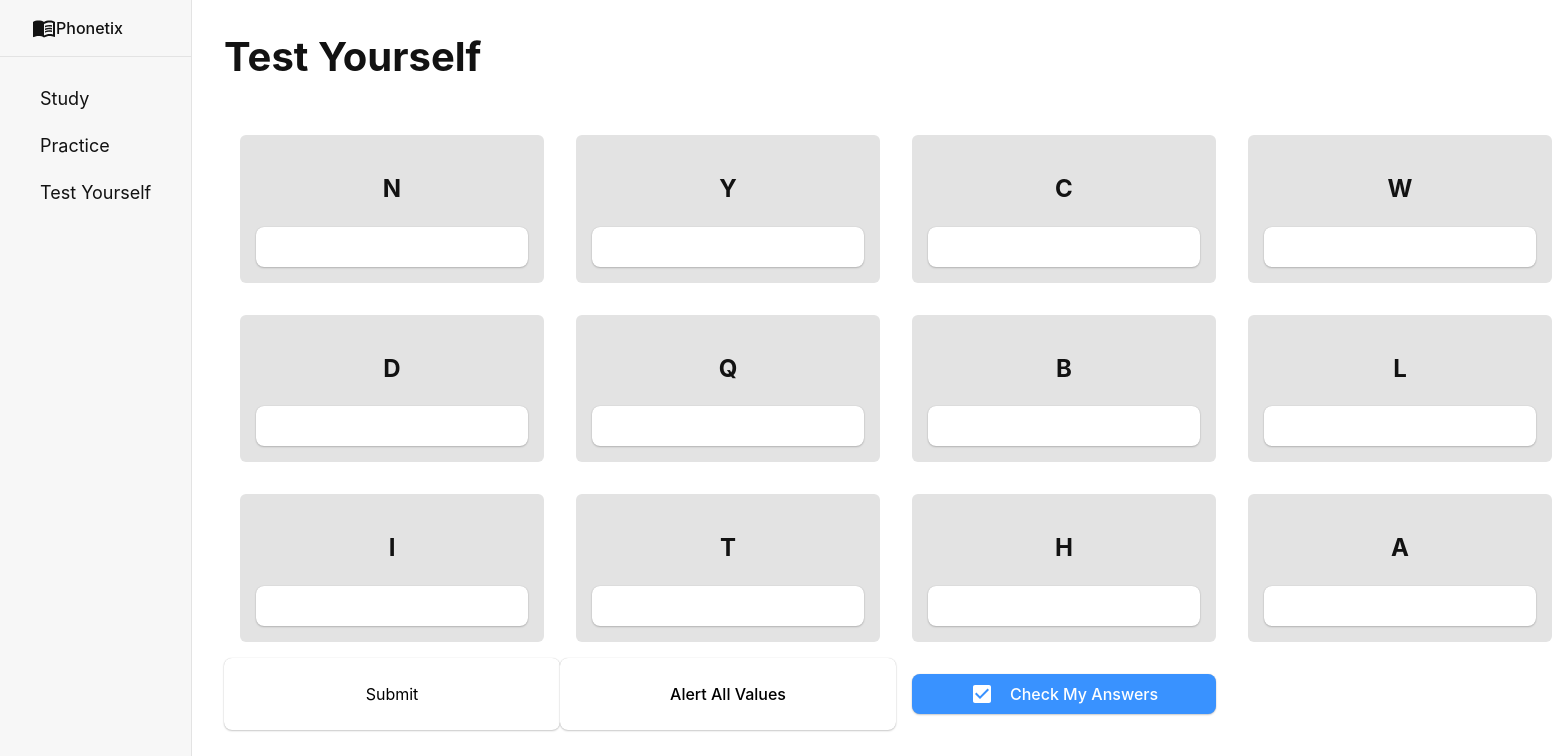
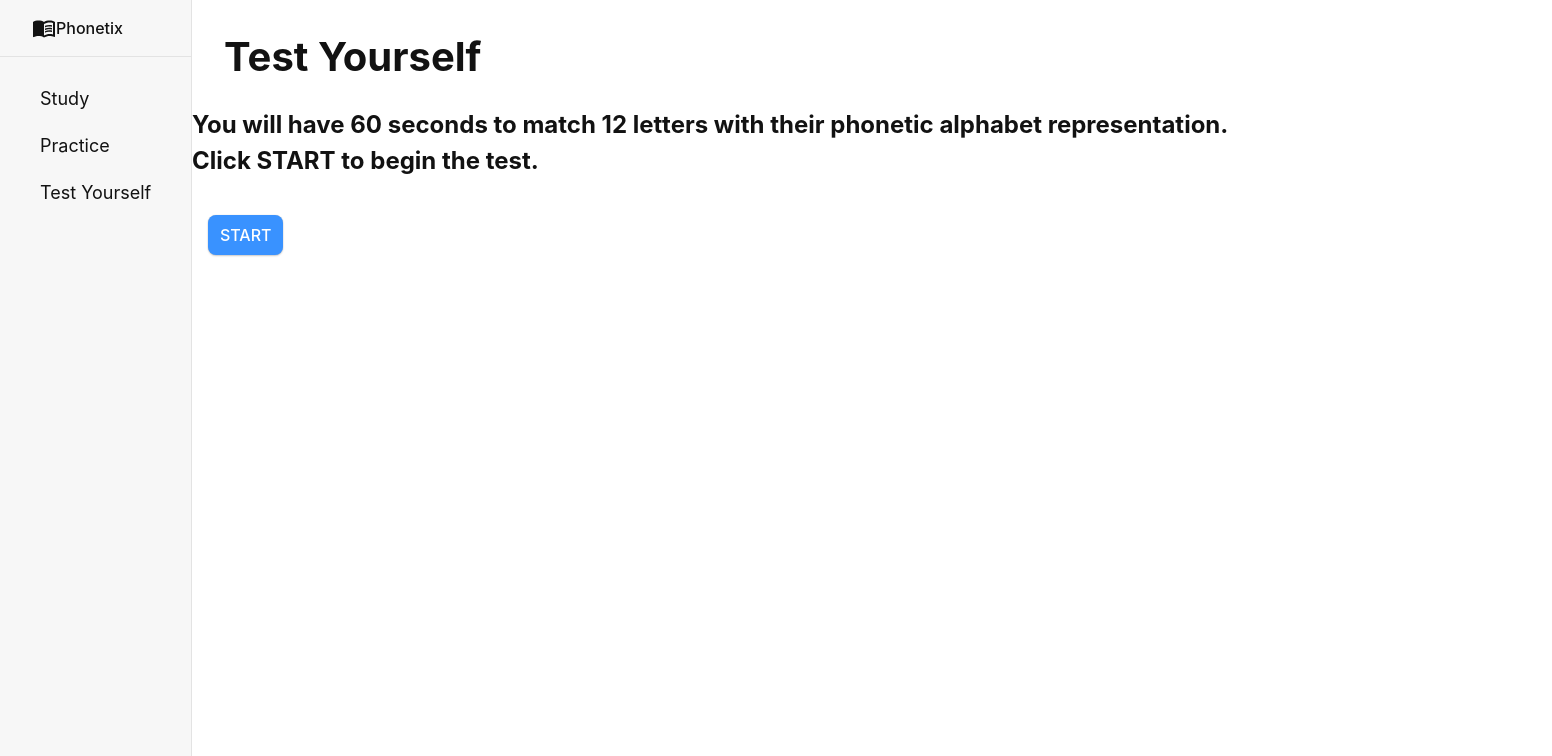
Before and after one commit to Ofri-Streichman/phonetic-learning, a React (Create React App) app: page /test in a window 1280 px wide. Shown: the top 756 px of the page, 1552 px wide, since content can reach past the window. Built offline with nearby package versions, Linux system fonts and the light colour scheme.

Commit message:
add opening screen

```diff
--- a/src/pages/Test.jsx
+++ b/src/pages/Test.jsx
@@ -158,19 +158,14 @@ import phonetic_alphabet from "../phonetic_alphabet.json";
 
 let alphabet = phonetic_alphabet.dictionary;
 const shuffled = alphabet.sort(() => 0.5 - Math.random()).slice(0, 12);
-const convertArrayToObject = (array, key, value) => {
-    const initialValue = {};
-    return array.reduce((obj, item) => {
-        return {
-            ...obj,
-            [item[key]]: value,
-        };
-    }, initialValue);
-};
 console.log("RESHUFFLED!")
 
 
 export default function Test() {
+    const [testPart, setTestPart] = useState("opening");
+    const [score, setScore] = useState(0);
+
+
     const { register, handleSubmit, getValues } = useForm({
         ...shuffled.reduce((obj, item) => {
             return {
@@ -188,12 +183,16 @@ export default function Test() {
             };
         }, {})
     }); // 'waiting', 'correct' or 'incorrect'
-    console.log(visualQues)
+    const [timer, setTimer] = useState(60)
 
+    const startTest = () => {
+        setTestPart("test");
+        setScore(0);
+    }
     const onSubmit = async (formData) => {
         setIsSubmitted(true)
         let Q = { ...formData }
-        for (let field of Object.keys(formData)){
+        for (let field of Object.keys(formData)) {
             let fieldCorrect = await checkanswer(field, formData[field]) ? "correct" : "incorrect";
             Q[field] = fieldCorrect;
         }
@@ -232,7 +231,22 @@ export default function Test() {
     return (
         <div id="test-page" className="page">
             <h1>Test Yourself</h1>
-            {/* <h2>Your Score is {score} </h2> */}
+            {(testPart == "opening") &&
+                <div>
+                    <h2>You will have {timer} seconds to match 12 letters with their phonetic alphabet representation.<br />Click START to begin the test.</h2>
+                    <button
+                        className='Submit-button'
+                        onClick={startTest}>
+                        START
+                    </button>
+                </div>
+            }
+            {(testPart == "test") &&
+                <>
+                    {isSubmitted ?
+                        (<h2>Your score is: {score}</h2>) :
+                        (<h2>You have {timer} seconds left</h2>)
+                    }
                     <form
                         onSubmit={handleSubmit(onSubmit)}
                         onKeyDown={(e) => { e.key === 'Enter' && e.preventDefault(); }}
@@ -268,6 +282,10 @@ export default function Test() {
                             </button>
                         </div>
                     </form>
+                </>
+            }
+            {/* <h2>Your Score is {score} </h2> */}
+
         </div>
     )
     return (
```
Lines whose indentation alone changed are shown as unchanged.
